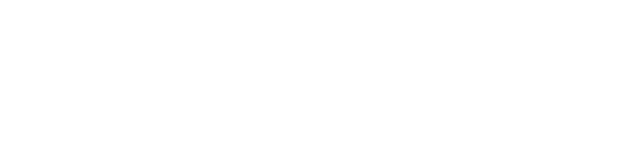
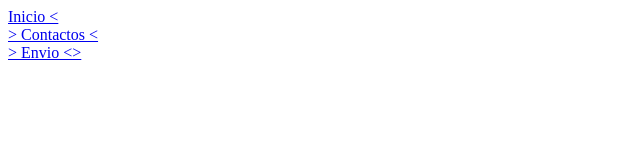
Before and after one commit to ArturoReyesFranco/Proyecto_2_Ramas, a website: page index.html in a window 1280 px wide. Shown: the whole page, without its empty margins (0-640 px from the left). Drawn offline with Linux system fonts and the light colour scheme.

Commit message:
agragar menu

```diff
--- a/index.html
+++ b/index.html
@@ -7,6 +7,14 @@
     <title>Git-Prueva</title>
 </head>
 <body>
+    <header class="menu">
 
+        <a href="./index.html">Inicio <</a>
+        <br />
+        <a href="./contacto.html">> Contactos <</a>
+        <br />
+        <a href="./nosotros.html">> Envio <></a>
+
+    </header>
 </body>
 </html>
```
